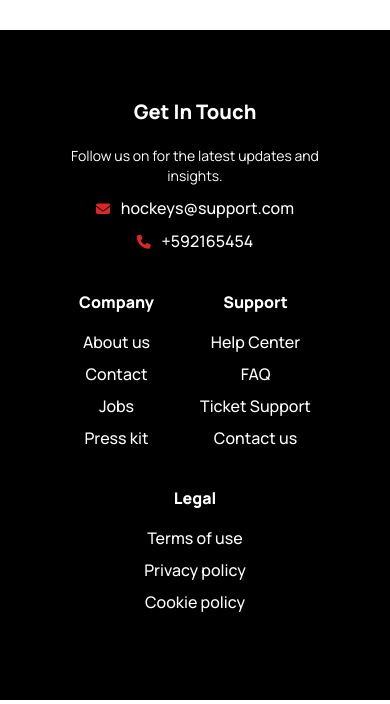
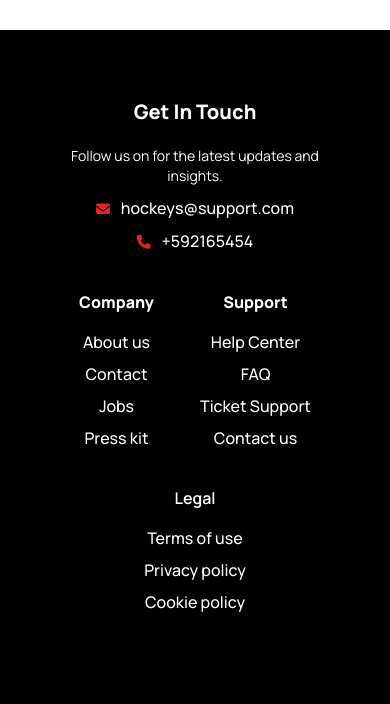
Before and after one commit to Safwan169/Hoke-s, a plain HTML site: page index.html in a window 390 px wide. Shown: the part 9964-10668 px from the top of the page. Drawn offline with nearby package versions, Linux system fonts and the light colour scheme.

Commit message:
eighth commit

```diff
--- a/index.html
+++ b/index.html
@@ -638,8 +638,8 @@
                     </div>
                 </div>
             </div>
-            <div class="text-center my-3 lg:mt-0 lg:text-left">
-                <header class="text-white text-[16px] lg:text-xl font-bold">Legal</header>
+            <div class="text-center mt-3 mb-4 lg:mb-0 lg:mt-0 lg:text-left">
+                <header class="text-white text-[16px] lg:text-xl font-semibold lg:font-bold">Legal</header>
                 <div class="text-white font-medium grid my-5 grid-cols-1 gap-3 text-[16px]">
                     <a class="link link-hover">Terms of use</a>
                     <a class="link link-hover">Privacy policy</a>
```
